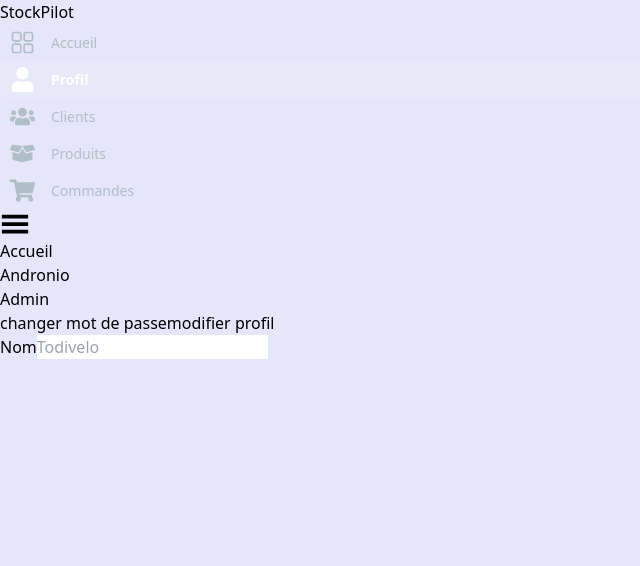
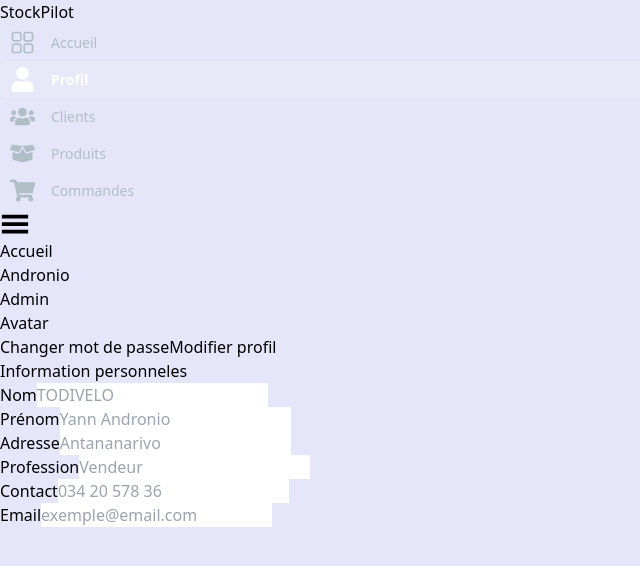
Before and after one commit to yann-andronio/StockPilot, a React (Vite) app in the folder frontend/: page /profile in a window 1280 px wide. Shown: the top 566 px of the page, without its empty margins (0-640 px from the left). Built offline with nearby package versions, Linux system fonts and the light colour scheme.

Commit message:
préfinifion de formulaire de modification de profil

```diff
--- a/frontend/src/components/editingprofil/Editingprofil.tsx
+++ b/frontend/src/components/editingprofil/Editingprofil.tsx
@@ -1,20 +1,22 @@
 import { Fragment } from "react/jsx-runtime";
-
 
 const Editingprofil: React.FC = () => {
   return (
     <Fragment>
-      <main className="p-8 ">
-        <div className="edit flex flex-col justify-center items-center gap-4 bg-white p-6">
+      <main className=" bg-gray-50 flex items-center justify-center">
+        <div className="edit flex flex-col justify-center items-center gap-6 bg-white p-8 rounded-lg shadow-lg py-9 ">
           <div className="sary">
-            <p className="h-40 w-40 rounded-full bg-yellow-300"></p>
+            <div className="h-40 w-40 rounded-full bg-yellow-300 flex items-center justify-center text-white text-2xl font-bold">
+              Avatar
+            </div>
           </div>
-          <div className="btneditinfo flex flex-col gap-4">
-            <button className="bg-white px-6 py-1 font-normal flex justify-center items-center text-xl border border-[E6E6FA]">
-              changer mot de passe
+
+          <div className="btneditinfo flex flex-col gap-4 w-full">
+            <button className="px-8 border border-[#E6E6FA] text-gray-700 py-2 rounded-sm font-medium  hover:bg-gray-200 transition duration-300">
+              Changer mot de passe
             </button>
-            <button className="bg-red-600 px-6 py-1 flex justify-center items-center text-xl">
-              modifier profil
+            <button className="px-8 border border-[#E6E6FA] text-gray-700 py-2 rounded-sm font-medium  hover:bg-gray-200 transition duration-300">
+              Modifier profil
             </button>
           </div>
         </div>
--- a/frontend/src/components/formulairedeprofil/Formulairedeprofil.tsx
+++ b/frontend/src/components/formulairedeprofil/Formulairedeprofil.tsx
@@ -3,10 +3,96 @@ import { Fragment } from "react/jsx-runtime";
 const Formulairedeprofil: React.FC = () => {
   return (
     <Fragment>
-      <form className="p-8 bg-white ">
-        <div className="name flex flex-col gap-2 bg-[#E6E6FA]">
-            <label htmlFor="name">Nom</label>
-            <input type="text" className="bg-[#E6E6FA] border-none focus:border-none" placeholder="Todivelo"></input>
+      <form className="p-8 bg-gray-50 rounded-md shadow-lg flex flex-col gap-6 ">
+        <h1 className="font-normal text-xl">Information personneles</h1>
+        <div className="grid grid-cols-2 gap-4">
+          <div className="flex flex-col gap-2 ">
+            <label htmlFor="name" className="text-sm font-medium text-gray-700">
+              Nom
+            </label>
+            <input
+              type="text"
+              id="name"
+              className="p-3 bg-[#E6E6FA] rounded-sm focus:outline-none placeholder-gray-400"
+              placeholder="TODIVELO"
+            />
+          </div>
+          <div className="flex flex-col gap-2">
+            <label
+              htmlFor="username"
+              className="text-sm font-medium text-gray-700"
+            >
+              Prénom
+            </label>
+            <input
+              type="text"
+              id="username"
+              className="p-3 bg-[#E6E6FA] rounded-sm focus:outline-none placeholder-gray-400"
+              placeholder="Yann Andronio"
+            />
+          </div>
+        </div>
+
+        <div className="grid grid-cols-2 gap-4">
+          <div className="flex flex-col gap-2">
+            <label
+              htmlFor="Adresse"
+              className="text-sm font-medium text-gray-700"
+            >
+              Adresse
+            </label>
+            <input
+              type="text"
+              id="Adresse"
+              className="p-3 bg-[#E6E6FA] rounded-sm focus:outline-none placeholder-gray-400"
+              placeholder="Antananarivo"
+            />
+          </div>
+          <div className="flex flex-col gap-2">
+            <label
+              htmlFor="profession"
+              className="text-sm font-medium text-gray-700"
+            >
+              Profession
+            </label>
+            <input
+              type="text"
+              id="profession"
+              className="p-3 bg-[#E6E6FA] rounded-sm focus:outline-none placeholder-gray-400"
+              placeholder="Vendeur"
+            />
+          </div>
+        </div>
+
+        <div className="grid grid-cols-2 gap-4">
+          <div className="flex flex-col gap-2">
+            <label
+              htmlFor="contact"
+              className="text-sm font-medium text-gray-700"
+            >
+              Contact
+            </label>
+            <input
+              type="text"
+              id="contact"
+              className="p-3 bg-[#E6E6FA] rounded-sm focus:outline-none placeholder-gray-400"
+              placeholder="034 20 578 36"
+            />
+          </div>
+          <div className="flex flex-col gap-2">
+            <label
+              htmlFor="email"
+              className="text-sm font-medium text-gray-700"
+            >
+              Email
+            </label>
+            <input
+              type="email"
+              id="email"
+              className="p-3 bg-[#E6E6FA] rounded-sm focus:outline-none placeholder-gray-400"
+              placeholder="exemple@email.com"
+            />
+          </div>
         </div>
       </form>
     </Fragment>
--- a/frontend/src/components/rigthprofil/Rigthprofil.tsx
+++ b/frontend/src/components/rigthprofil/Rigthprofil.tsx
@@ -9,13 +9,13 @@ const Rigthprofil: React.FC = () => {
       <div className="navbar w-full">
         <Navbar />
       </div>
-      <main className="p-8 ">
-      <div className="editprofil">
-        <Editingprofil/>
-      </div>
+      <main className="p-8 flex justify-center  gap-8 ">
+        <div className="editprofil">
+          <Editingprofil />
+        </div>
 
-        <div className="infoperso">
-            <Formulairedeprofil />
+        <div className="infoperso w-3/5">
+          <Formulairedeprofil />
         </div>
       </main>
     </Fragment>
```
